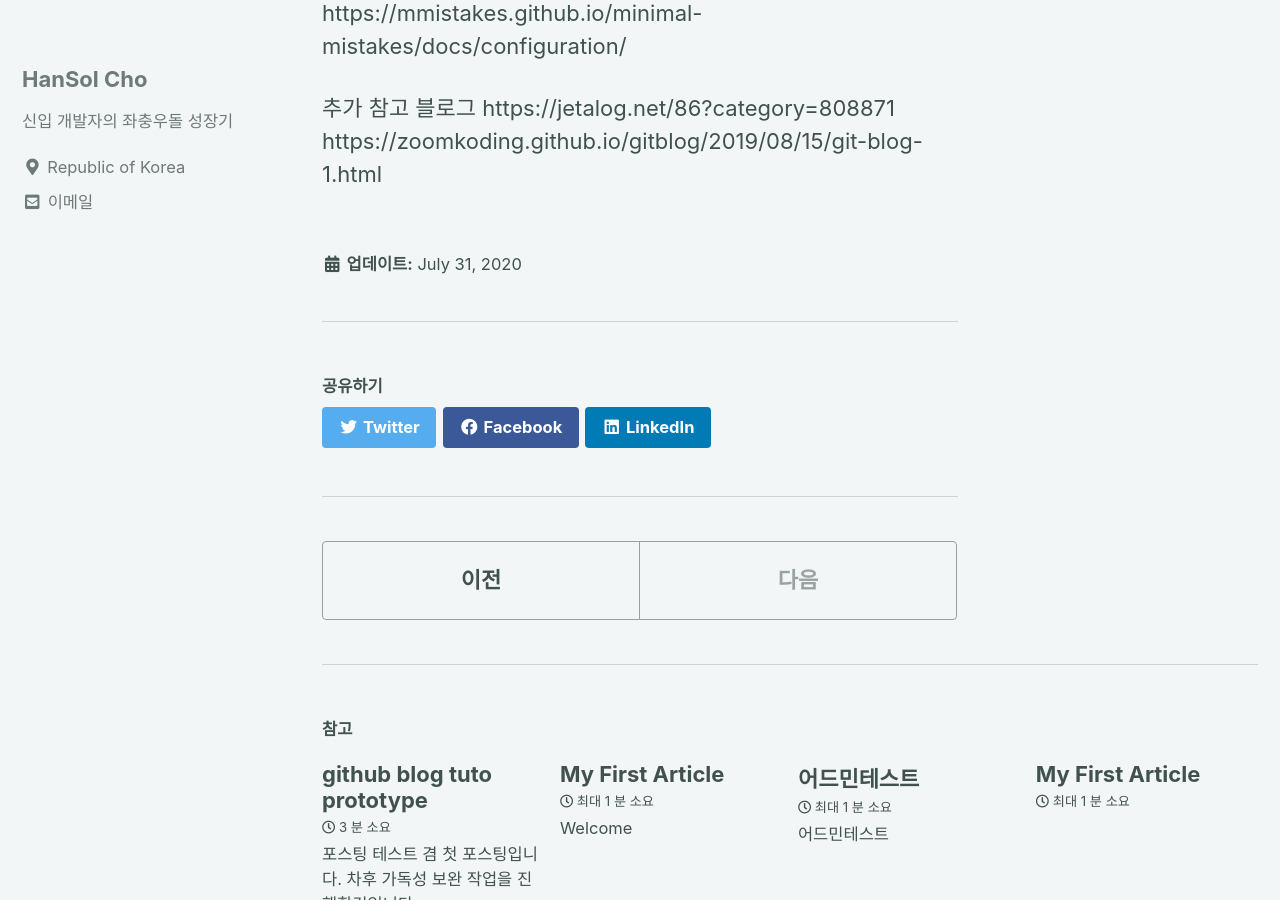
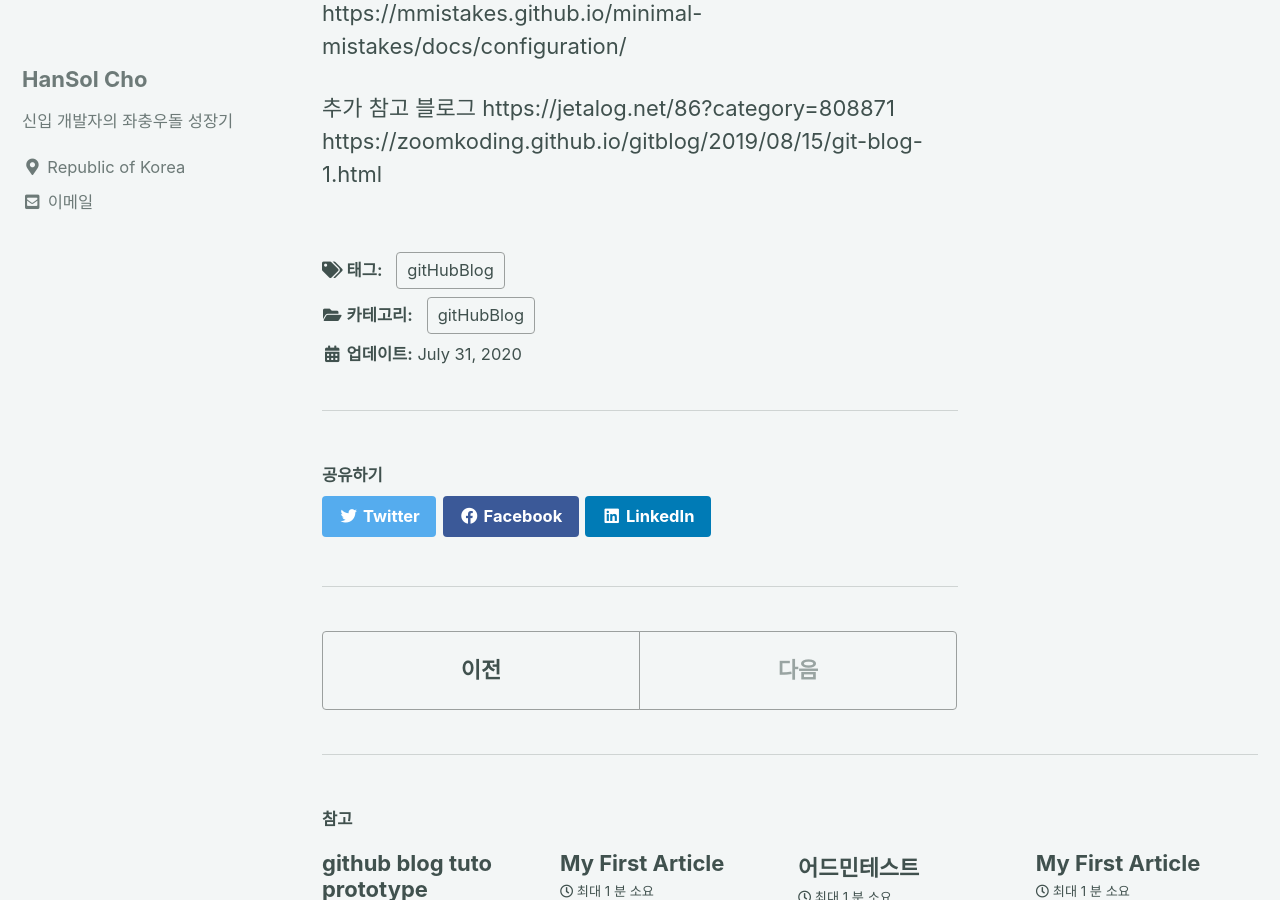
Before and after one commit to HanSolCho/HanSolCho.github.io, a Jekyll site: the page built from _posts/2020-07-31-gitblogproto.md, in a window 1280 px wide and 900 px high, scrolled down 4698 px. Built offline with Jekyll 4.4.1, drawn with Linux system fonts in a browser that asks for light colours; cached includes are drawn as plain includes.

Commit message:
blogpost proto

```diff
--- a/_posts/2020-07-31-gitblogproto.md
+++ b/_posts/2020-07-31-gitblogproto.md
@@ -1,5 +1,7 @@
 ---
 title: github blog tuto prototype
+tags: gitHubBlog
+categories : gitHubBlog
 ---
 
 포스팅 테스트 겸 첫 포스팅입니다. 차후 가독성 보완 작업을 진행할것입니다.
```
